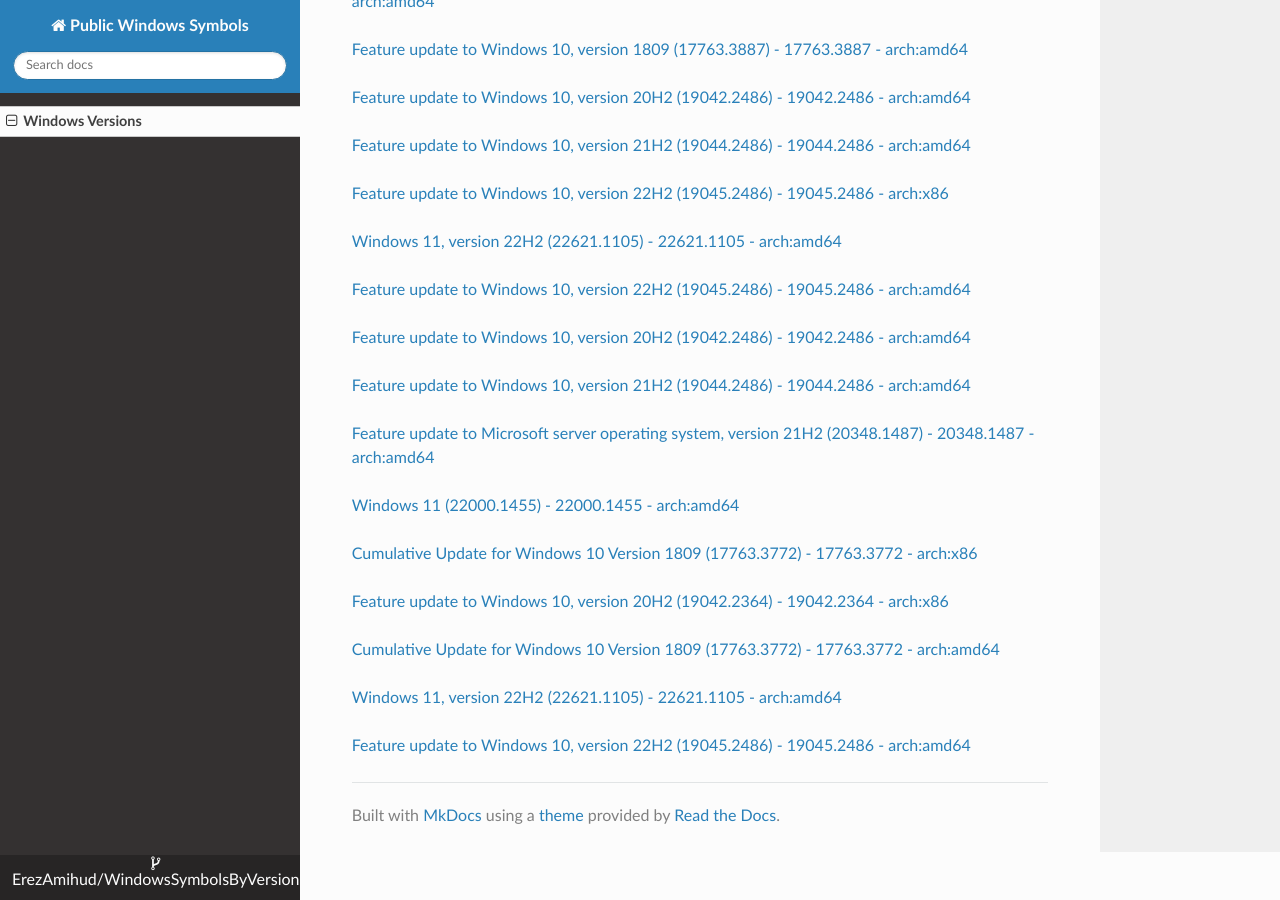
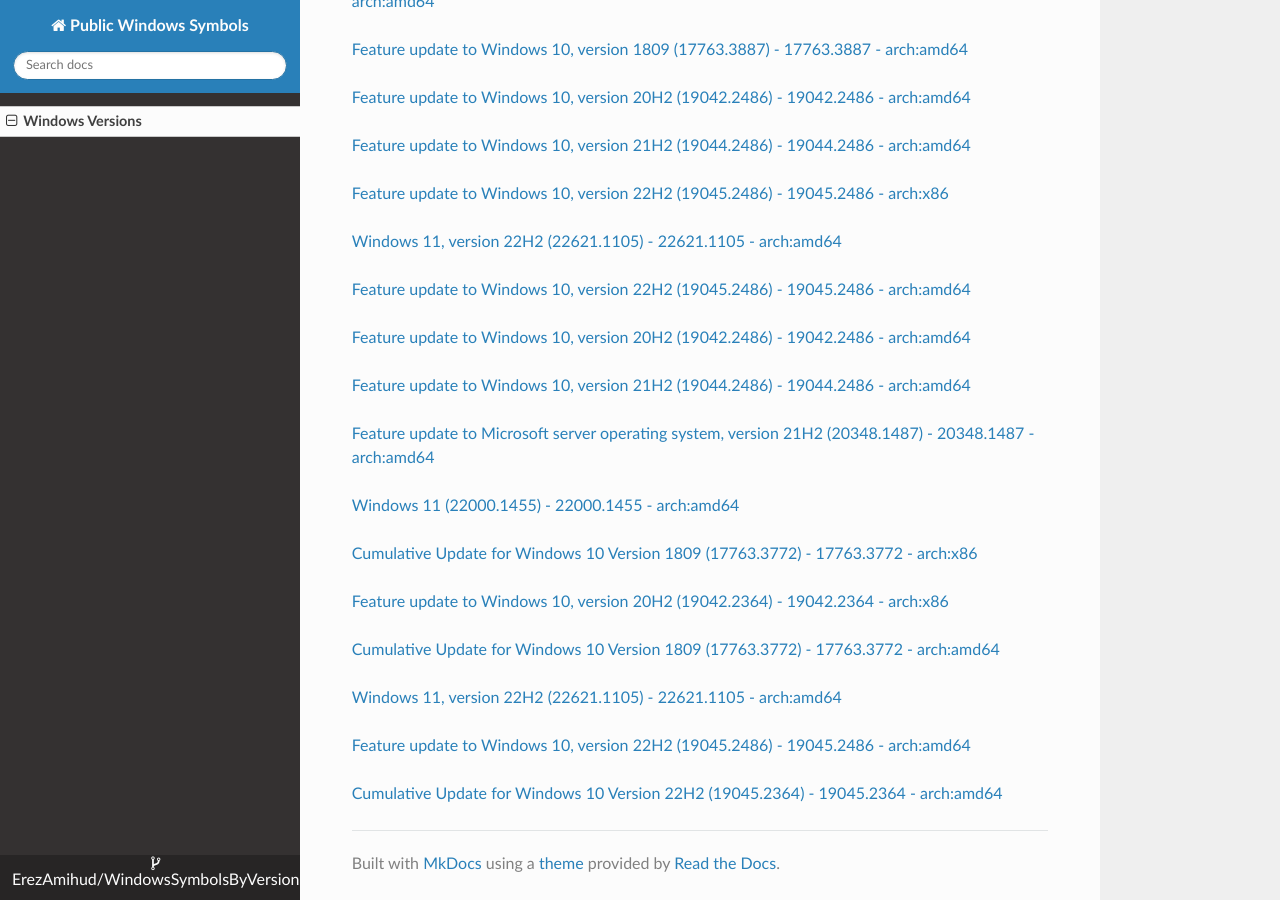
Before and after one commit to ErezAmihud/WindowsSymbolsByVersion, an MkDocs documentation site: the page built from docs/index.md, in a window 1280 px wide and 900 px high, scrolled down 42941 px. Built offline with MkDocs 1.6.1, drawn with Linux system fonts in a browser that asks for light colours; nearby versions of some CDN libraries.

Commit message:
Automated commit, add manifest for 7d576d08-2e3a-4984-9ed0-0ccb7d2ee4f9

```diff
--- a/docs/index.md
+++ b/docs/index.md
@@ -2515,3 +2515,6 @@
 
 
 [Feature update to Windows 10, version 22H2 (19045.2486) - 19045.2486 - arch:amd64](https://github.com/ErezAmihud/WindowsSymbolsByVersion/blob/main/manifests/91f922a2-939e-4731-87ff-07323486fa8f.manifest)
+
+
+[Cumulative Update for Windows 10 Version 22H2 (19045.2364) - 19045.2364 - arch:amd64](https://github.com/ErezAmihud/WindowsSymbolsByVersion/blob/main/manifests/7d576d08-2e3a-4984-9ed0-0ccb7d2ee4f9.manifest)
```
Also changed, not shown: process_builds.json (+1 -1 lines), 1 other file.
